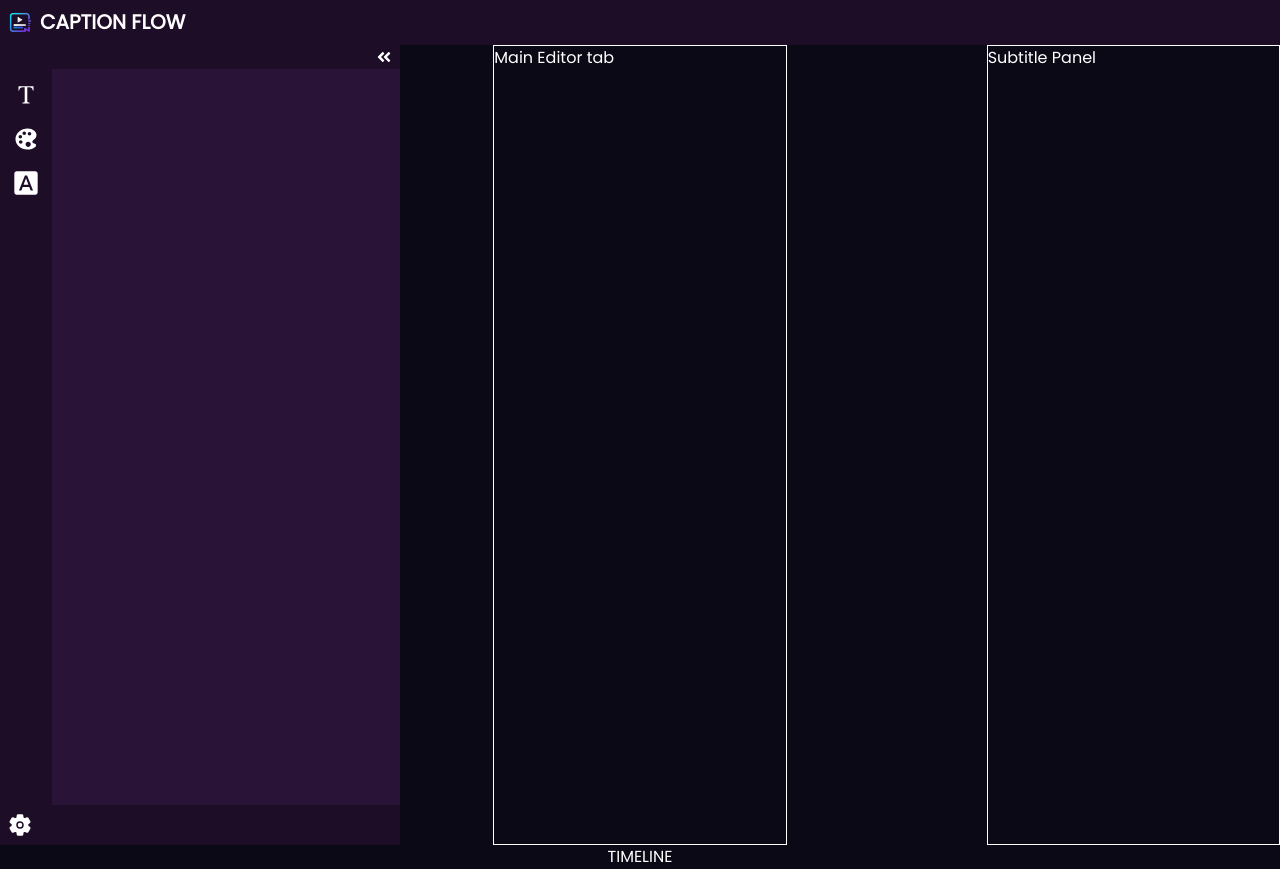
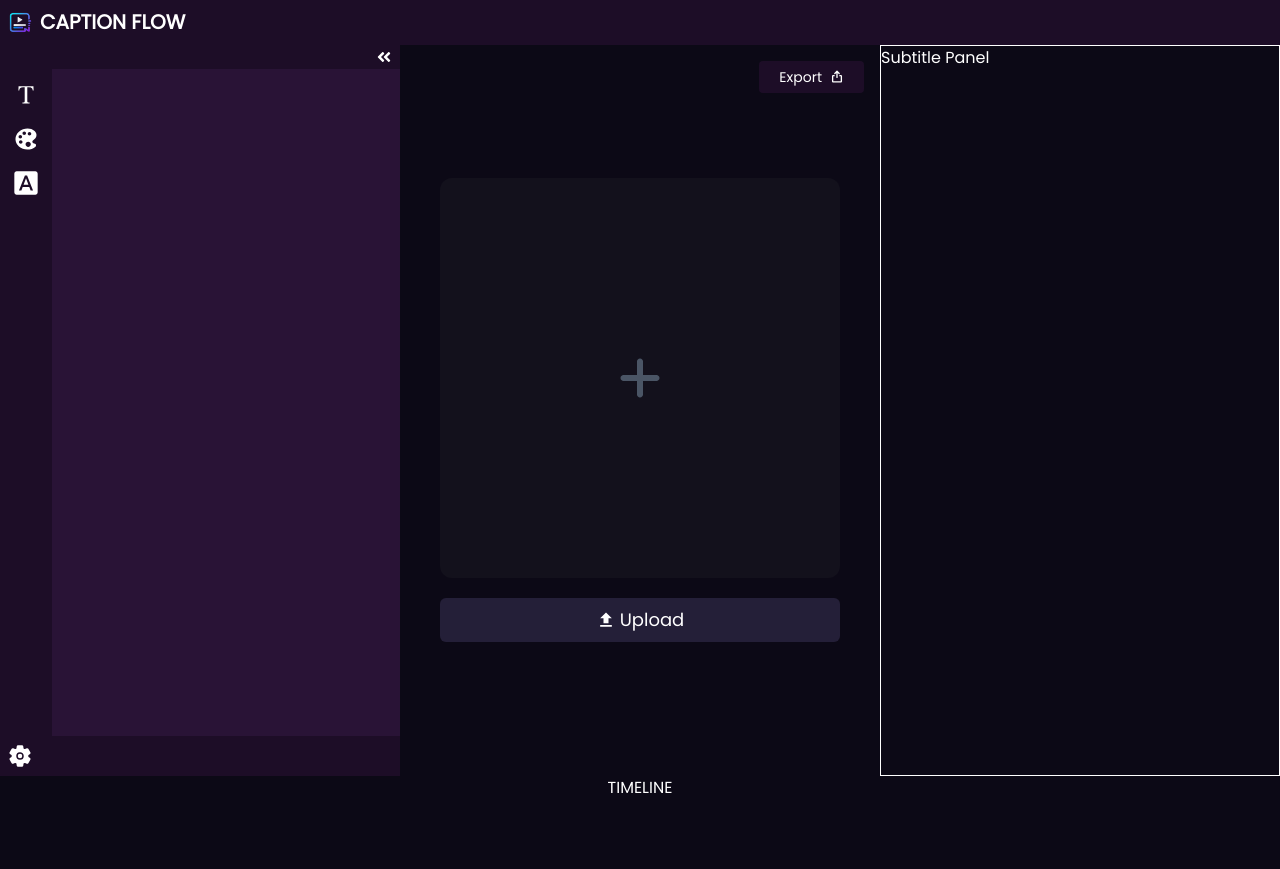
Before and after one commit to shaun045/ReactTS-CaptionFlow, a React (Vite) app: page /editor in a window 1280 px wide. After the commit the page ends 800 px from the top, so only its background shows below. Built offline with nearby package versions, Linux system fonts and the light colour scheme; no server answers.

Commit message:
Improved editor layout and added upload placeholder and export button

```diff
--- a/src/components/MainEditor/MainEditor.tsx
+++ b/src/components/MainEditor/MainEditor.tsx
@@ -1,8 +1,28 @@
+import { FaPlus } from "react-icons/fa6";
+import { MdUpload } from "react-icons/md";
+import { PiExportBold } from "react-icons/pi";
+
 
 export default function MainEditor() {
   return (
-    <main className="flex flex-col h-full w-full border">
-      Main Editor tab
+    <main className="relative flex justify-center items-center flex-col h-full flex-1">
+      <button className="absolute top-4 right-4 p-1.5 px-5 text-sm rounded-sm bg-[#1d0d27] flex gap-2 items-center hover:cursor-pointer">
+        <span>
+          Export
+        </span>
+        <PiExportBold className="text-md"/>
+      </button>
+
+      <div className="flex justify-center items-center h-100 w-100 bg-[#13111C] rounded-xl">
+        <FaPlus className="text-5xl text-gray-600"/>
+      </div>
+
+      <button className="flex py-2 w-100 items-center justify-center gap-1 rounded-md mt-5 hover:cursor-pointer bg-[#241f38]">
+        <MdUpload className="text-xl"/>
+        <span className="font-medium text-lg">
+          Upload
+        </span>
+      </button>
     </main>
   )
 }
--- a/src/components/SideBar/SideBar.tsx
+++ b/src/components/SideBar/SideBar.tsx
@@ -15,7 +15,7 @@ export default function SideBar() {
   const [activePanel, setActivePanel] = useState<string | null>(null);
 
   return (
-    <aside className={`flex flex-col h-screen transition-all duration-500 ${isCollapsed ? "w-13" : "w-100"} justify-between`}>
+    <aside className={`flex flex-col h-full transition-all duration-500 ${isCollapsed ? "w-13" : "w-100"} justify-between`}>
 
     <div className="flex flex-col flex-1">
       <div className="flex justify-end px-2 py-1 bg-[#1d0d27]">
--- a/src/components/SubtitlePanel/SubtitlePanel.tsx
+++ b/src/components/SubtitlePanel/SubtitlePanel.tsx
@@ -1,7 +1,7 @@
 
 export default function SubtitlePanel() {
   return(
-    <div className="flex flex-col h-full w-full border">
+    <div className="flex flex-col h-full w-100 border">
       Subtitle Panel
     </div>
   )
--- a/src/pages/EditorPage.tsx
+++ b/src/pages/EditorPage.tsx
@@ -6,7 +6,7 @@ import logo from "../assets/logo/Logo-bgremoved.png";
 
 export default function EditorPage() {
   return (
-    <div className='flex flex-col text-white items-center'>
+    <div className='flex flex-col text-white items-center w-full h-screen'>
       <div className="flex w-full py-2 bg-[#1d0d27]">
         <img src={logo} alt="logo" className="w-10"/>
         <h1 className="flex text-xl font-bold items-center">
@@ -14,7 +14,7 @@ export default function EditorPage() {
         </h1>
       </div>
 
-      <div className='grid grid-cols-3 gap-50 h-full w-full'>
+      <div className='flex flex-1 overflow-hidden w-full h-screen'>
         <SideBar />
         <MainEditor />
         <SubtitlePanel />
```
